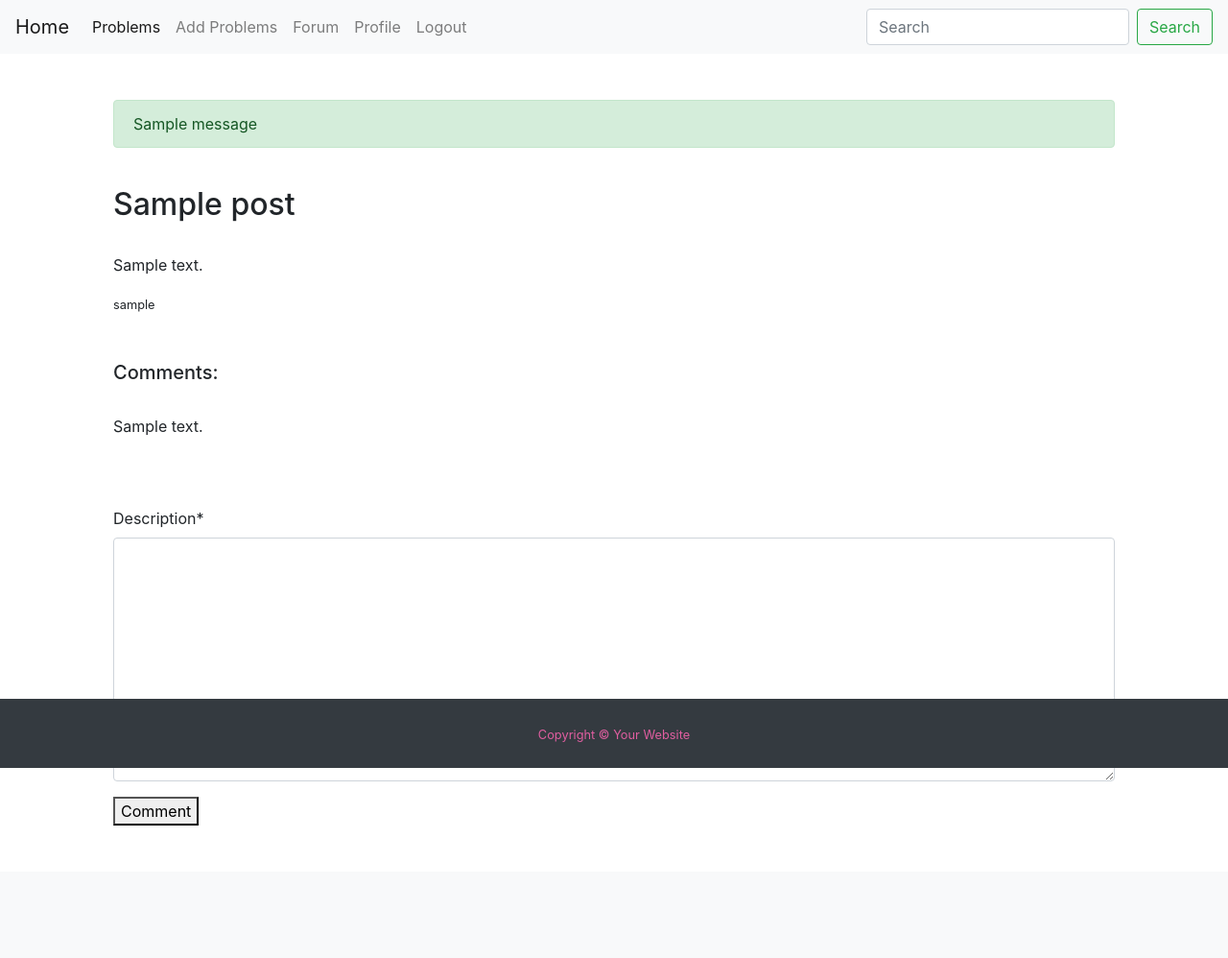
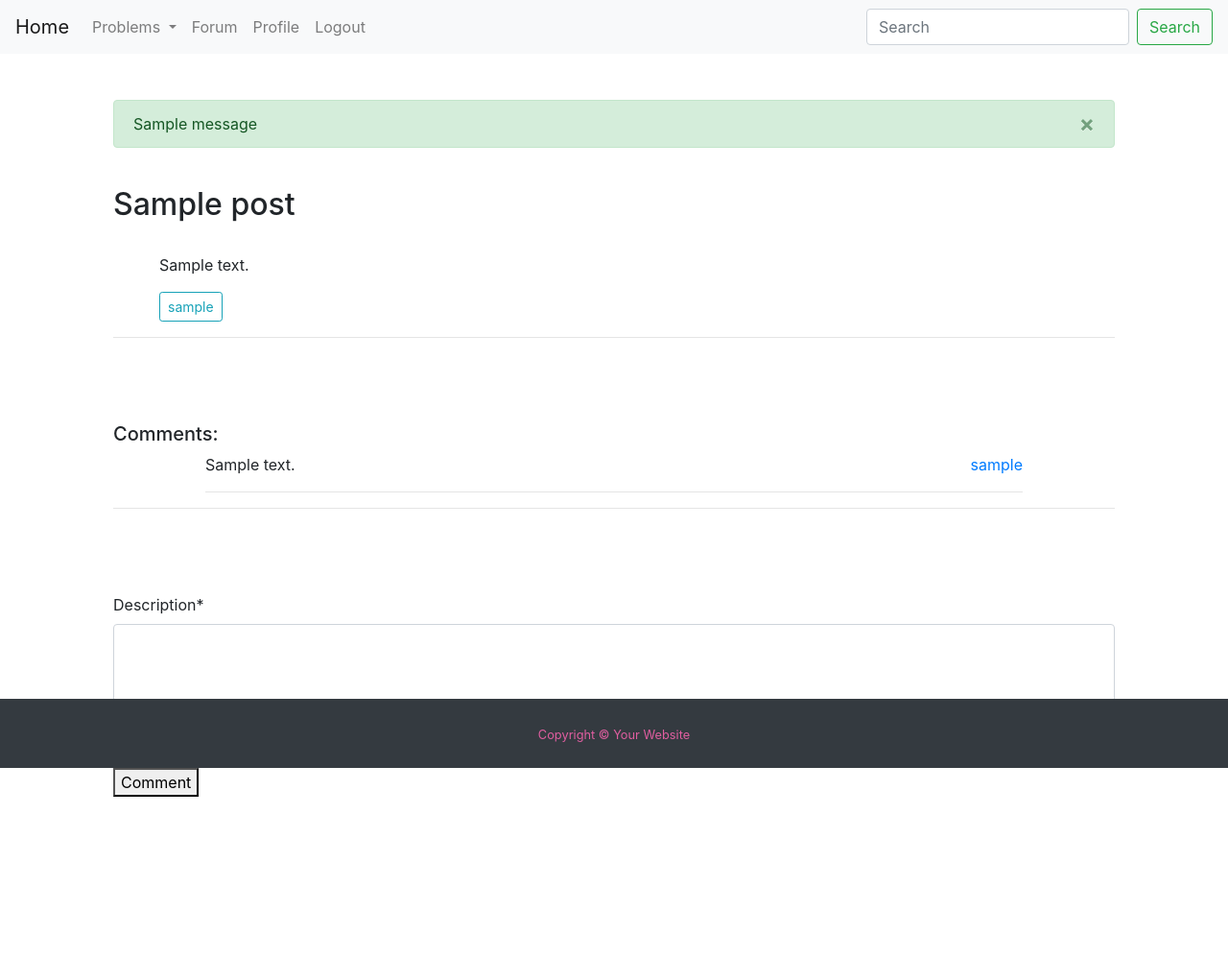
Before and after one commit to harshraj22/CSE_HUB, a Django app: page /forum/post/1/ in a window 1280 px wide. Shown: the whole page at 96% size. Before the commit the page ends 860 px from the top, so only its background shows below. Run offline with Django 3.2, Linux system fonts and the light colour scheme; a user stored in the database is signed in; tables that the repository leaves empty hold one stand-in row (values such as "Sample post"); one stand-in notice (Sample message) is shown; some libraries are stand-ins or nearby versions.

Commit message:
Work on UI

```diff
--- a/cse_hub/forum/forms.py
+++ b/cse_hub/forum/forms.py
@@ -1,4 +1,4 @@
-from django.forms import ModelForm
+from django.forms import ModelForm, Textarea
 from .models import Post, Comment
 
 class PostForm(ModelForm):
@@ -10,3 +10,6 @@ class CommentForm(ModelForm):
 	class Meta:
 		model = Comment
 		fields = ['description']
+		widgets = {
+			'description': Textarea(attrs={'rows':5, 'cols':8}),
+		}
--- a/cse_hub/forum/templates/forum/add_post.html
+++ b/cse_hub/forum/templates/forum/add_post.html
@@ -7,6 +7,7 @@
 	{% if messages %}
 		{% for message in messages %}
 			<div class="alert alert-{{ message.tags }} alert-dismissible" role="alert">
+				<button type="button" class="close" data-dismiss="alert" aria-hidden="true">&times;</button>
 				{{message}}
 			</div>
 			<br>
--- a/cse_hub/forum/templates/forum/display_post.html
+++ b/cse_hub/forum/templates/forum/display_post.html
@@ -7,6 +7,7 @@
 	{% if messages %}
 		{% for message in messages %}
 			<div class="alert alert-{{ message.tags }} alert-dismissible" role="alert">
+				<button type="button" class="close" data-dismiss="alert" aria-hidden="true">&times;</button>
 				{{message}}
 			</div>
 			<br>
@@ -15,15 +16,22 @@
 
 	<h2> {{ post.title }} </h2>
 	<br>
-	<p> {{ post.description }} </p>
-	<small> {{ post.author.username }} </small>
+	<div class="pl-5">
+		<p> {{ post.description }} </p>
+		<small><a href="{% url 'user-profile' post.author.username %}" class="btn btn-outline-info btn-sm">{{ post.author.username }}</a> </small>
+	</div>
+	<hr>
 
 	<br><br><br>
 	<h5> Comments: </h5>
 
-	{% for comment in comments %}
-		<br> {{ comment.description }} <br>
-	{% endfor %}
+	<div class="mx-5 px-5">
+		{% for comment in comments %}
+			<p> {{ comment.description }} <a href="{% url 'user-profile' comment.author.username %}" class="float-right">{{ comment.author.username }}</a> <hr size="5"> </p>
+		{% endfor %}
+	</div>
+	<hr>
+
 	<br><br><br>
 	<form action="{% url 'comment' post.id %}" method="POST">
 		{% csrf_token %}
--- a/cse_hub/forum/views.py
+++ b/cse_hub/forum/views.py
@@ -1,4 +1,4 @@
-from django.shortcuts import render
+from django.shortcuts import render, redirect
 from django.http import HttpResponse, HttpResponseRedirect
 from django.contrib.auth.decorators import login_required
 from .forms import PostForm, CommentForm
@@ -23,8 +23,18 @@ def create_post(request):
 			form.author = request.user
 			form.save()
 			messages.success(request, 'Created Post Successfully')
+			return redirect(home)
 		else:
+			# print on backend terminal, for debugging purpose
+			print(f'\n Error while creating post:\n{form.errors.as_data()} \n')
+
+			form_error = list(form.errors.as_data().values())[0][0]
+			# if user filled form was invalid, send a error message
 			messages.error(request, 'Error Creating Post')
+
+			# list unpacking to show the first error as pop-up message
+			messages.error(request, *form_error)
+
 	return render(request, 'forum/add_post.html', {'form':PostForm()})
 
 # displays a certain post with its comments details
@@ -54,6 +64,15 @@ def comment(request, post_id):
 			# display a success message
 			messages.success(request, 'comment added Successfully')
 		else:
+			# print on backend terminal, for debugging purpose
+			print(f'\n Error while adding problem:\n{form.errors.as_data()} \n')
+
+			form_error = list(form.errors.as_data().values())[0][0]
+			# if user filled form was invalid, send a error message
 			messages.error(request, 'error adding comment')
+
+			# list unpacking to show the first error as pop-up message
+			messages.error(request, *form_error)
+
 	# after a successful comment, redirect the user to same page with comment updated
 	return HttpResponseRedirect(reverse('display-post', kwargs={'post_id':post_id}))
--- a/cse_hub/homepage/templates/homepage/index.html
+++ b/cse_hub/homepage/templates/homepage/index.html
@@ -10,7 +10,7 @@
 		<title>CSE-HUB</title>
 	{% endif %}
 </head>
-<body style=" overflow-x: hidden;">
+<body style=" overflow-x: hidden; padding-bottom: 120px;">
 	<link rel="stylesheet" href="https://maxcdn.bootstrapcdn.com/bootstrap/4.0.0/css/bootstrap.min.css" integrity="sha384-Gn5384xqQ1aoWXA+058RXPxPg6fy4IWvTNh0E263XmFcJlSAwiGgFAW/dAiS6JXm" crossorigin="anonymous">
 	<script src="https://code.jquery.com/jquery-3.2.1.slim.min.js" integrity="sha384-KJ3o2DKtIkvYIK3UENzmM7KCkRr/rE9/Qpg6aAZGJwFDMVNA/GpGFF93hXpG5KkN" crossorigin="anonymous"></script>
 	<script src="https://cdnjs.cloudflare.com/ajax/libs/popper.js/1.12.9/umd/popper.min.js" integrity="sha384-ApNbgh9B+Y1QKtv3Rn7W3mgPxhU9K/ScQsAP7hUibX39j7fakFPskvXusvfa0b4Q" crossorigin="anonymous"></script>
@@ -24,12 +24,24 @@
 
 		<div class="collapse navbar-collapse" id="navbarSupportedContent">
 		    <ul class="navbar-nav mr-auto">
+
+		    	<li class="nav-item dropdown">
+			      <a class="nav-link dropdown-toggle" href="#" id="navbardrop" data-toggle="dropdown">
+			        Problems
+			      </a>
+			      <div class="dropdown-menu">
+			        <a class="dropdown-item" href="{% url 'all-problems' %}">All Problems</a>
+			        <a class="dropdown-item" href="{% url 'add-problem' %}">Add Problems</a>
+			        <a class="dropdown-item" href="{% url 'add-testcase' %}">Add Testcases</a>
+			      </div>
+			    </li>
+
 		    	<li class="nav-item active">
-		        	<a class="nav-link" href="{% url 'all-problems' %}">Problems <span class="sr-only">(current)</span></a>
+		        	<!-- <a class="nav-link" href="{% url 'all-problems' %}">Problems <span class="sr-only">(current)</span></a> -->
 		    	</li>
 		    	<li class="nav-item">
 		      	{% if user.is_authenticated %}
-			        <a class="nav-link" href="{% url 'add-problem' %}">Add Problems</a>
+			        <!-- <a class="nav-link" href="{% url 'add-problem' %}">Add Problems</a> -->
 				    </li>
 
 				    {% block content-header %}
@@ -39,7 +51,7 @@
 				        <a class="nav-link" href="{% url 'forum-home' %}">Forum</a>
 			   		</li>
 			    	<li class="nav-item">
-				        <a class="nav-link" href="{% url 'user-profile' user.username %}">Profile</a>
+				        <a class="nav-link" href="{% url 'user-profile' request.user.username %}">Profile</a>
 			   		</li>
 			    	<li class="nav-item">
 				        <a class="nav-link" href="{% url 'user-logout' %}">Logout</a>
--- a/cse_hub/problems/models.py
+++ b/cse_hub/problems/models.py
@@ -9,7 +9,7 @@ class QuestionTag(models.Model):
 	'''
 		class for storing Problem Tags
 	'''
-	tag = models.CharField(max_length=15)
+	tag = models.CharField(max_length=15, unique=True)
 
 	def __str__(self):
 		return self.tag
@@ -21,7 +21,7 @@ class Problem(models.Model):
 	'''
 		Class for storing Problems and its testcase and other data
 	'''
-	quesCode = models.CharField(max_length=10)
+	quesCode = models.CharField(max_length=10, unique=True)
 	description = models.TextField()
 	# description = jsonfield.JSONField()
 
--- a/cse_hub/problems/templates/problems/display_a_problem.html
+++ b/cse_hub/problems/templates/problems/display_a_problem.html
@@ -4,7 +4,7 @@
 
 	<h2>{{ problem.quesCode }}</h2>
 	<hr>
-	<strong>Problem Description :</strong> <br><br> {{ problem.description|linebreaks }}
+	<strong>Problem Description :</strong> <br><br> <div class="pl-3">{{ problem.description|linebreaks }}</div>
 	<br><br><hr>
 	Date Created : {{ problem.created_on }}
 	<hr>
```
Also changed, not shown: cse_hub/forum/templates/forum/home.html (+6 -2 lines), cse_hub/problems/templates/problems/add_problem.html (+1 -6 lines), cse_hub/problems/views.py (+7 -0 lines), cse_hub/users/templates/users/profile.html (+8 -0 lines).
